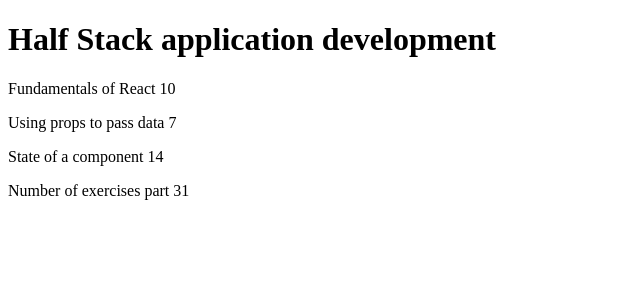
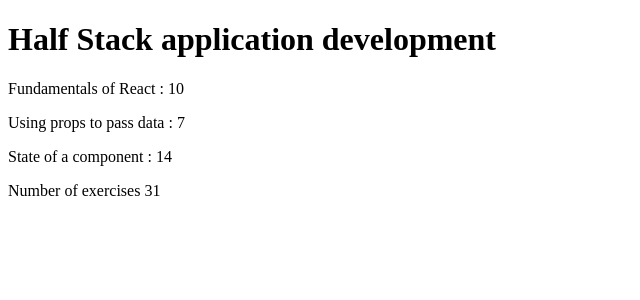
Before and after one commit to makaylacodes/fs-open-25, a React (Vite) app in the folder part1/courseinfo/: page / in a window 1280 px wide. Shown: the top 300 px of the page, without its empty margins (0-640 px from the left). Built offline with nearby package versions, Linux system fonts and the light colour scheme.

Commit message:
Exercise 2.1 completed, defined Course component and used map to retrieve elements.

```diff
--- a/part1/courseinfo/src/App.jsx
+++ b/part1/courseinfo/src/App.jsx
@@ -1,7 +1,5 @@
-
 const Header = (props) => {
-  console.log("Header component props: " )
-  console.log(props)
+  console.log("Header component props: ", props)
   return (
     <div>
       <h1>{props.course}</h1>
@@ -9,59 +7,29 @@ const Header = (props) => {
   )
 }
 
-const Content = (props) => {
-  console.log("Content component props: ")
-  console.log(props)
+// Used map to display all elements inside of course.parts, which has course name and # of exercises
+const Content = ({parts}) => {
+  console.log("Content component props: ", parts)
+
   return (
-    <div>
-      <Part part={props.parts[0]} />
-      <Part part={props.parts[1]} />
-      <Part part={props.parts[2]} />
+    <div >
+      {parts.map(part => <p key={part.id}>{part.name} : {part.exercises}</p>) }
     </div>
   )
 }
 
-const Part = (props) => {
-  console.log("Part component props: ")
-  console.log(props)
-  return(
+// USE REDUCE
+const Total = (props) => {
+  console.log("Total component props: ", props)
+  return (
     <div>
-      <p>{props.part.name} {props.part.exercises}</p>
+      {/* Below calls on the variable inside of the App component. Specifies course.part array location to add the exercise values */}
+      <p>Number of exercises {props.parts[0].exercises +props.parts[1].exercises +props.parts[2].exercises }</p>
     </div>
   )
 }
 
-const Total = (props) => {
-  console.log("Total component props")
-  console.log(props)
-  return (
-    <div>
-      {/* Below calls on the variable inside of the App component. Specifies course.part array location to add the exercise values */}
-      <p>Number of exercises part {props.parts[0].exercises +props.parts[1].exercises +props.parts[2].exercises }</p>
-    </div>
-  )
-}
-
-const App = () => {
-
-  const course = {
-    name: 'Half Stack application development',
-    parts: [
-      {
-        name: 'Fundamentals of React',
-        exercises: 10
-      },
-      {
-        name: 'Using props to pass data',
-        exercises: 7
-      },
-      {
-        name: 'State of a component',
-        exercises: 14
-      }
-    ]
-  }
-
+const Course = ({course}) => {
 
   return (
     <div>
@@ -73,4 +41,37 @@ const App = () => {
   )
 }
 
+const App = () => {
+
+  const course = {
+    id: 1,
+    name: 'Half Stack application development',
+    parts: [
+      {
+        name: 'Fundamentals of React',
+        exercises: 10,
+        id: 1,
+      },
+      {
+        name: 'Using props to pass data',
+        exercises: 7,
+        id: 2,
+      },
+      {
+        name: 'State of a component',
+        exercises: 14,
+        id: 3
+      }
+    ]
+  }
+
+
+  return (
+    <div>
+      <Course course={course} />
+
+    </div>
+  )
+}
+
 export default App
```
